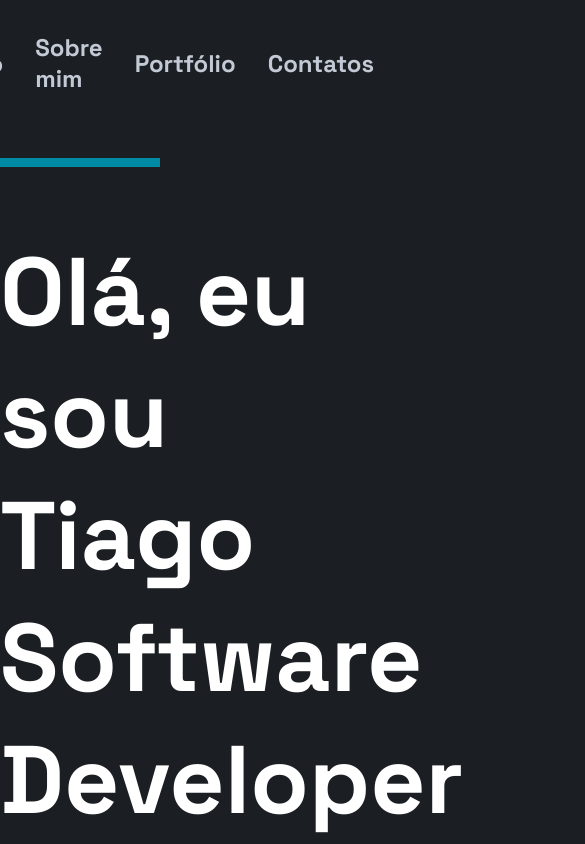
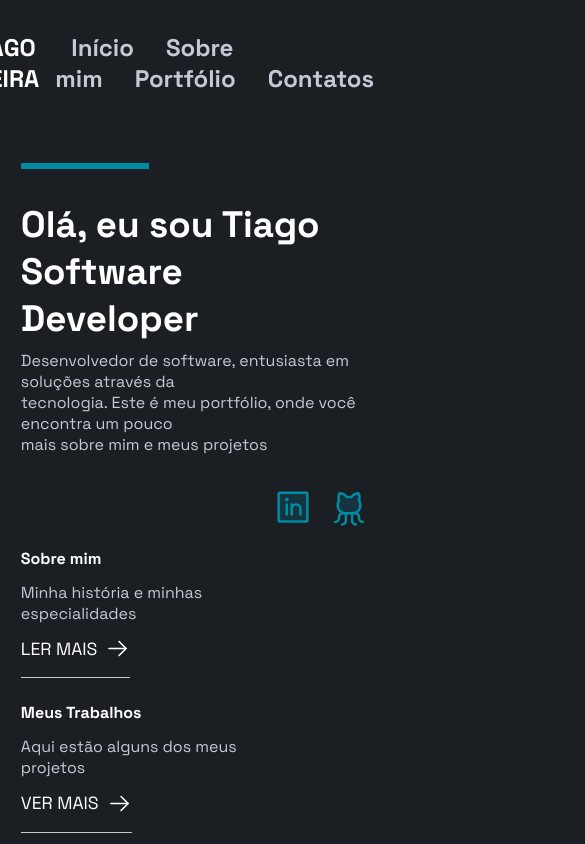
Before and after one commit to tiagosvieira10/my-portfolio, a Next.js app: page / in a window 390 px wide. Shown: the top 844 px of the page, 585 px wide, since content can reach past the window. Built offline with nearby package versions, Linux system fonts and the light colour scheme.

Commit message:
responsividade adicionada a home e sobre

```diff
--- a/src/pages/_app.tsx
+++ b/src/pages/_app.tsx
@@ -16,10 +16,12 @@ export default function MyApp({ Component, pageProps }: AppProps) {
           <Link href={'/'}><Image src={logoImg} alt="" width={50} height={50}/>TIAGO VIEIRA</Link>
         </LogoContainer>
 
-        <Link href = {'/'}>Início</Link>
-        <Link href = {'/sobre'}>Sobre mim</Link>
-        <Link href = {'/portfolio'}>Portfólio</Link>
-        <Link href = {'/contatos'}>Contatos</Link>
+        <div className={`menu-items ${'showMenu' ? 'show' : ''}`}>
+          <Link href = {'/'}>Início</Link>
+          <Link href = {'/sobre'}>Sobre mim</Link>
+          <Link href = {'/portfolio'}>Portfólio</Link>
+          <Link href = {'/contatos'}>Contatos</Link>
+        </div>
       </Header>
 
       <Component {...pageProps}/>
--- a/src/styles/pages/app.ts
+++ b/src/styles/pages/app.ts
@@ -26,7 +26,7 @@ export const Header = styled('header', {
     '&:hover':{
       color: '$corSecundaria',
     },
-  },
+  }
  })
 
 export const LogoContainer = styled('div', {
--- a/src/styles/pages/home.ts
+++ b/src/styles/pages/home.ts
@@ -22,22 +22,25 @@ export const HomeContainer = styled('div', {
     color: '$corFonte',
   },
 
-  // '@media screen and (max-width: 768px)': {
-  //   maxWidth: '95%',
-  //   margin: '5rem auto',
+  '@media screen and (max-width: 768px)': {
+    padding: '1.3rem',
+    margin: '2rem auto',
 
-  //   h1: {
-  //     fontSize: '2.3rem',
-  //     paddingTop: '2rem',
-  //     paddingBottom: '0.5rem',
-  //   },
+    h1: {
+      fontSize: '2.3rem',
+      paddingTop: '2rem',
+      paddingBottom: '0.5rem',
+    },
 
-  //   span: {
-  //     fontSize: '1rem',
-  //   },
+    div: {
+      width: '8rem',
+      borderTop: '0.4rem solid $corSecundaria',
+    },
 
-    // ... other styles ...
-  // }
+    span: {
+      fontSize: '1rem',
+    },
+  }
 })
 
 export const Sidebar = styled('footer', {
@@ -45,7 +48,26 @@ export const Sidebar = styled('footer', {
   margin: '3rem auto',
   justifyContent: 'space-between',
   alignItems: 'center',
-  justifyItems: 'center'
+  justifyItems: 'center',
+
+  '@media screen and (max-width: 768px)': {
+
+    flexDirection: 'column',
+    gap: '1.5rem',
+    justifyContent: 'flex-start',
+    alignItems: 'flex-start',
+    margin: '1rem auto',
+
+    h1: {
+      fontSize: '2.3rem',
+      paddingTop: '2rem',
+      paddingBottom: '0.5rem',
+    },
+
+    span: {
+      fontSize: '1rem',
+    },
+  }
 })
 
 export const ItemSidebar = styled('footer', {
@@ -84,6 +106,15 @@ export const ItemSidebar = styled('footer', {
   'a:hover':{
     transform: 'translate(4px, 0px) skew(-20deg, 0deg)',
     transition: '0.3s'
+  },
+
+  '@media screen and (max-width: 768px)': {
+    alignItems: 'flex-start',
+    justifyContent: 'flex-start',
+
+
+    gap: '1rem',
+    borderRight:'none',
   }
 })
 
@@ -92,5 +123,14 @@ export const IconsContainer = styled('main',{
   justifyContent: 'flex-end',
   textDecoration: 'none',
 
-  gap: '2rem',
+  gap: '1rem',
+
+  '@media screen and (max-width: 768px)': {
+    alignItems: 'flex-end',
+    justifyContent: 'flex-end',
+
+    marginTop:'2rem',
+
+    gap: '1rem'
+  }
 })
```
Also changed, not shown: src/styles/pages/projetos.ts (+11 -2 lines), src/styles/pages/sobre.ts (+65 -1 lines).
